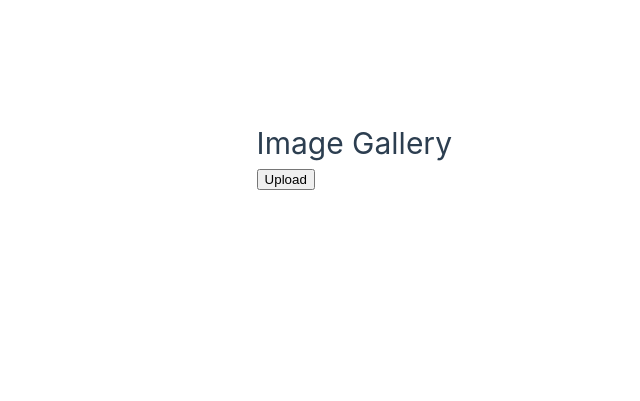
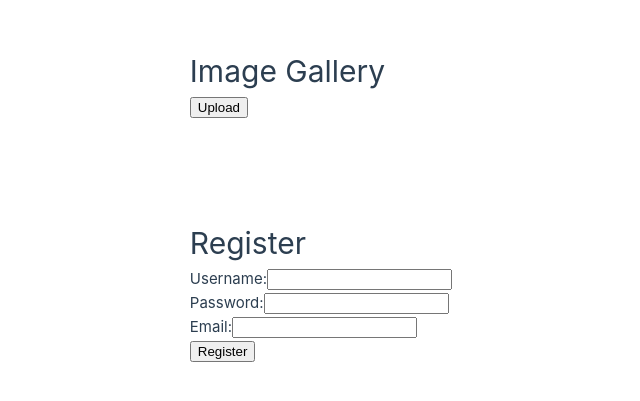
Before and after one commit to bigsosa337/client_proiect, a Vue app: page /register in a window 1280 px wide. Shown: the part 195-596 px from the top of the page, without its empty margins (188-828 px from the left). Built offline with nearby package versions, Linux system fonts and the light colour scheme.

Commit message:
register page added

```diff
--- a/src/App.vue
+++ b/src/App.vue
@@ -13,7 +13,6 @@
 
 
 <script>
-
 export default {
     methods: {
         goToUpload() {
--- /dev/null
+++ b/src/components/Register.vue
@@ -0,0 +1,67 @@
+<template>
+    <div class="mainDiv">
+        <h1>Register</h1>
+        <form @submit.prevent="register()">
+            <div class="field">
+                <label for="username">Username:</label>
+                <input type="text" id="username" name="username" v-model="username" />
+            </div>
+            <div class="field">
+                <label for="password">Password:</label>
+                <input type="password" id="password" name="password" v-model="password" />
+            </div>
+            <div class="field">
+                <label for="email">Email:</label>
+                <input type="email" id="email" name="email" v-model="email" />
+            </div>
+            <div class="field">
+                <button type="submit">Register</button>
+            </div>
+        </form>
+    </div>
+</template>
+
+<script>
+import { url, globalRequestParameters } from "../utils.js";
+
+export default {
+    name: "Register",
+    data() {
+        return {
+            username: "",
+            password: "",
+            email: "",
+        };
+    },
+    methods: {
+        async register() {
+            const formData = new FormData();
+            formData.append("username", this.username);
+            formData.append("password", this.password);
+            formData.append("email", this.email);
+
+            let data = {
+                email: this.email,
+                username: this.username,
+                password: this.password
+            }
+
+            // Use the imported 'url' and 'globalRequestParameters'
+            const requestParameters = globalRequestParameters;
+            requestParameters.method = "POST";
+            requestParameters.body = JSON.stringify(data);
+
+            fetch(url + "register", requestParameters)
+                .then((res) => {
+                    res.text().then((res) => (alert(res)));
+                })
+                .catch((error) => {
+                    console.error("Error registering user:", error);
+                    alert("An error occurred while registering user.");
+                });
+        },
+    },
+};
+</script>
+
+<style scoped></style>
--- a/src/router/index.js
+++ b/src/router/index.js
@@ -2,6 +2,8 @@ import { createRouter, createWebHistory } from "vue-router";
 import HomePage from "../components/HomePage.vue";
 import UploadPicture from "../components/UploadPicture.vue";
 import ImageDetails from "@/components/ImageDetails.vue";
+import Register from "@/components/Register.vue";
+import LogIn from "@/components/LogIn.vue";
 
 const routes = [
     {
@@ -18,6 +20,16 @@ const routes = [
         path: "/details/:filename",
         name: "Details",
         component: ImageDetails,
+    },
+    {
+        path: "/register",
+        name: "Register",
+        component: Register,
+    },
+    {
+        path: "/login",
+        name: "Login",
+        component: LogIn,
     }
 ];
 
--- a/src/utils.js
+++ b/src/utils.js
@@ -1,5 +1,6 @@
-let url = 'http://localhost:3000/'
-let globalRequestParameters = {
+export const url = 'http://localhost:3000/';
+
+export const globalRequestParameters = {
     method: 'GET',
     mode: 'cors',
     cache: 'no-cache',
@@ -9,14 +10,10 @@ let globalRequestParameters = {
     },
     redirect: 'follow',
     referrerPolicy: 'no-referrer'
-}
+};
 
-let sortByName = function (a, b) {
+export function sortByName(a, b) {
     if (a.name < b.name) return -1;
     if (a.name > b.name) return 1;
     return 0;
-};
-
-module.exports.globalRequestParameters = globalRequestParameters;
-module.exports.url = url;
-module.exports.sortByName = sortByName;
+}
```
